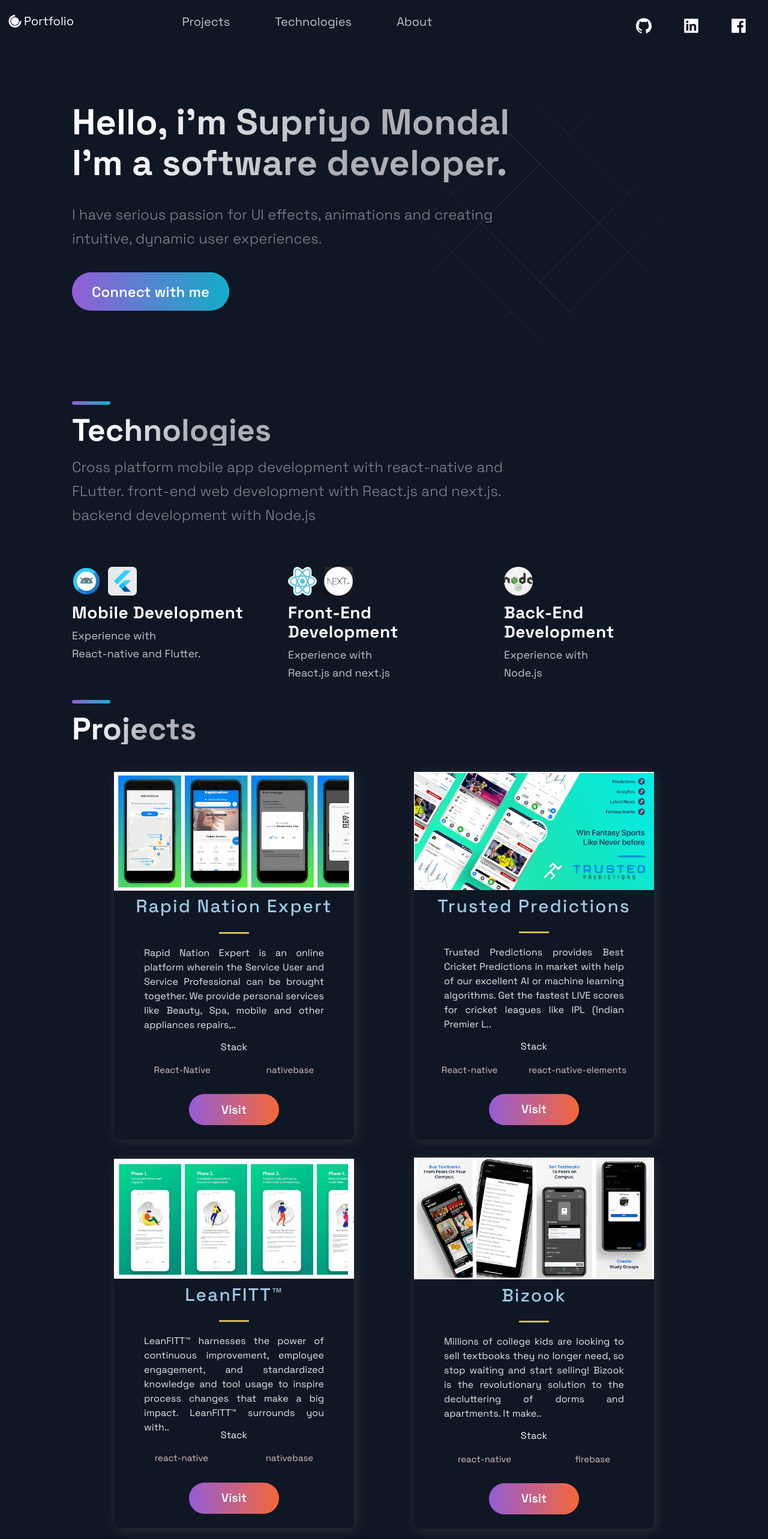
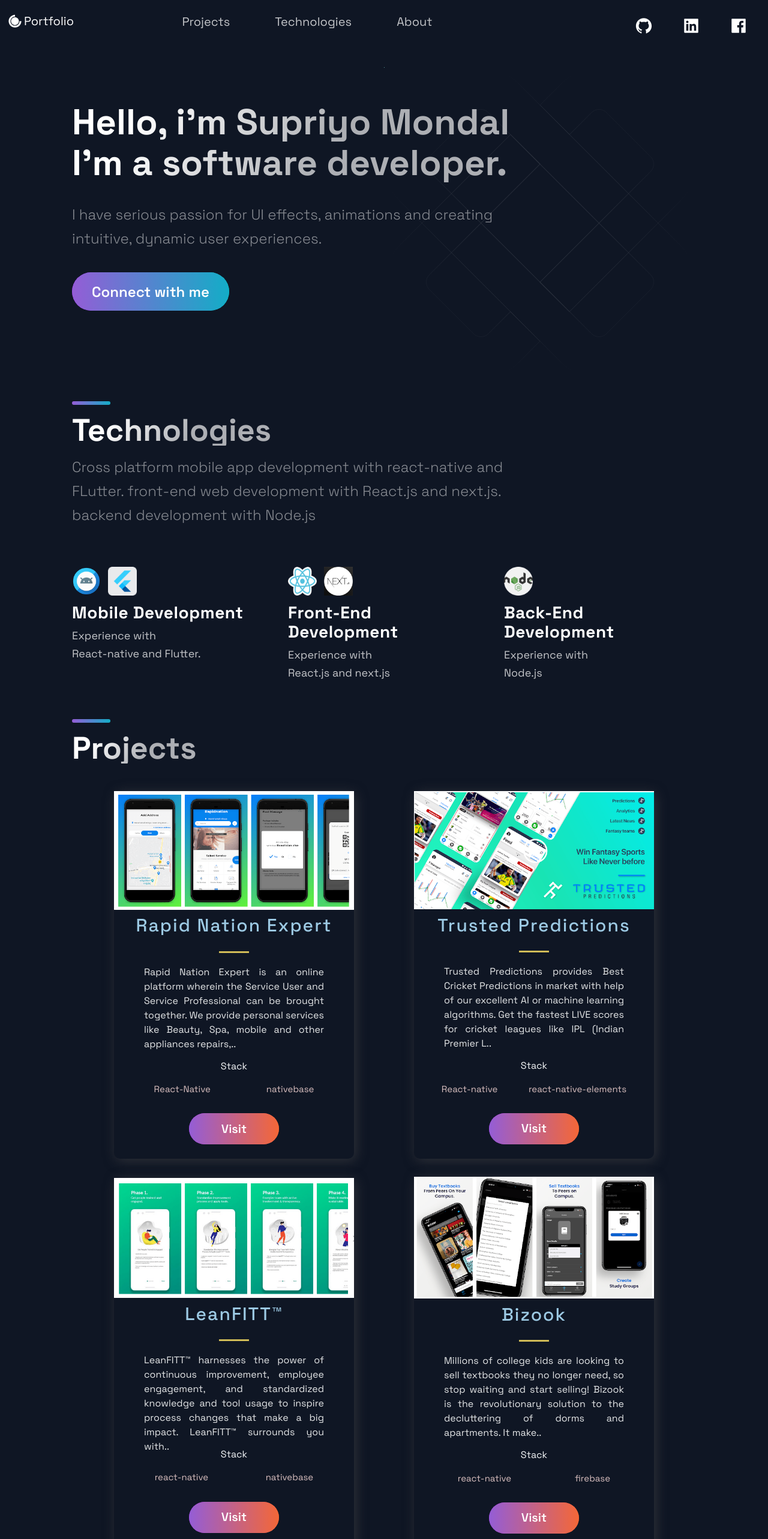
Before and after one commit to hisup07/portfoliowebstite, a Next.js app: page / in a window 1280 px wide. Shown: the top 2566 px of the page at 60% size. Built offline with nearby package versions, Linux system fonts and the light colour scheme.

Commit message:
remove padding from master

```diff
--- a/src/components/Projects/Projects.js
+++ b/src/components/Projects/Projects.js
@@ -27,7 +27,7 @@
 };
 
 const Projects = () => (
-  <Section nopadding id='projects'>
+  <Section id='projects'>
     <SectionDivider />
     <SectionTitle style={{ marginTop: '16px' }}>Projects</SectionTitle>
     <GridContainer>
```
